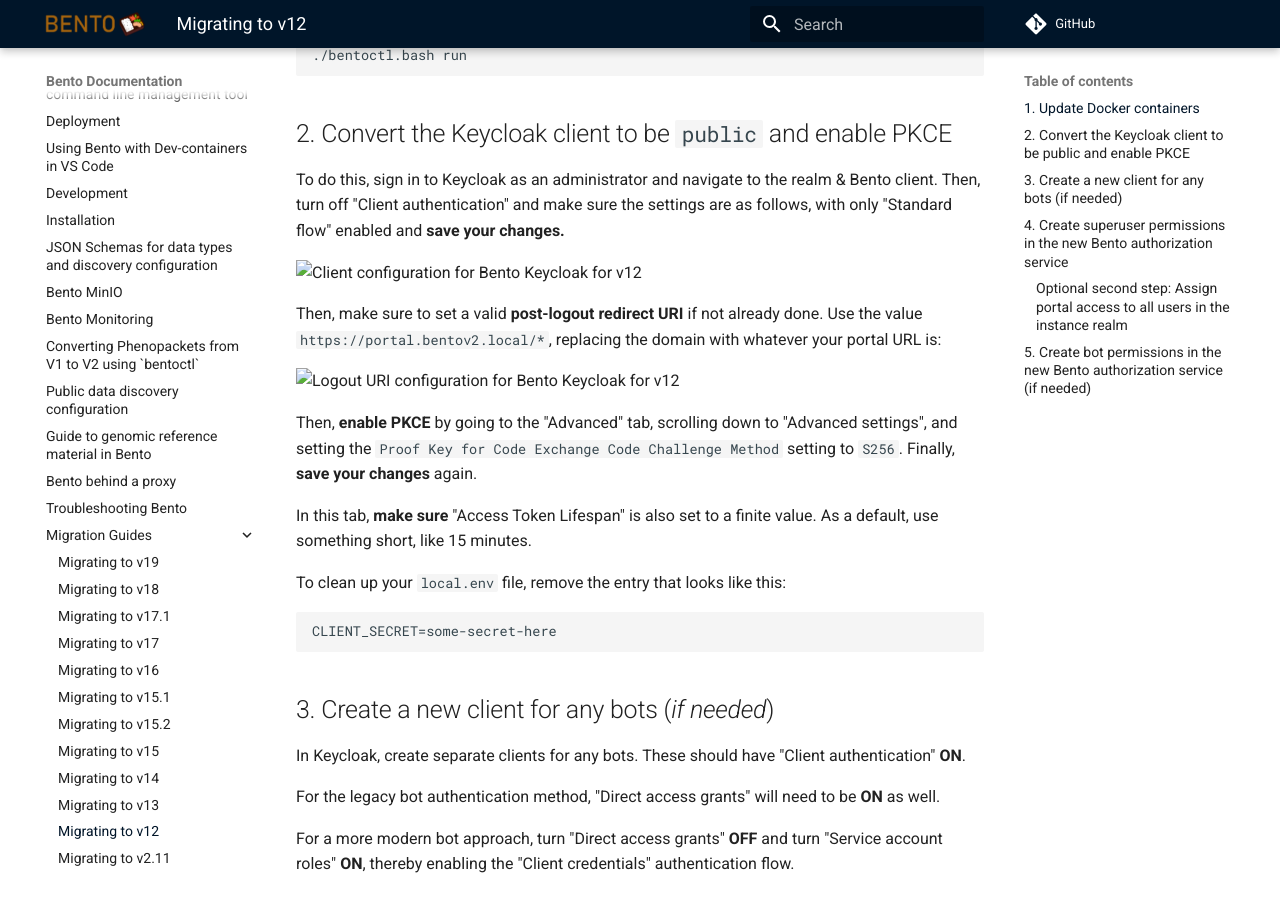
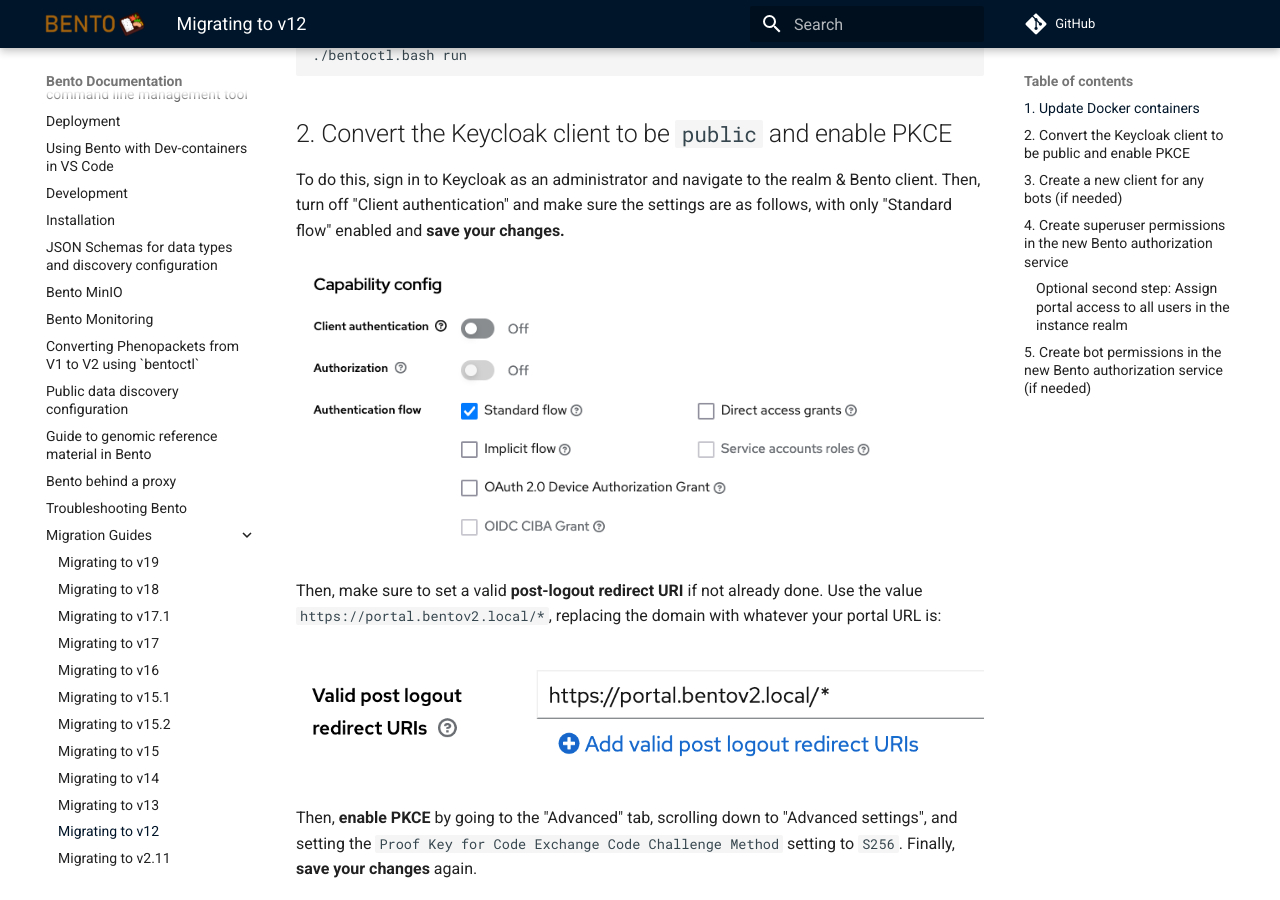
Before and after one commit to bento-platform/bento-docs, an MkDocs documentation site: the page built from docs/migration/migrating_to_12.md, in a window 1280 px wide and 900 px high, scrolled down 543 px. Built offline with MkDocs 1.6.1 and Material for MkDocs 9.7.7, drawn with Linux system fonts in a browser that asks for light colours; comment, search, counter and statistics services are not loaded.

Commit message:
corrected image references

```diff
--- a/docs/migration/migrating_to_12.md
+++ b/docs/migration/migrating_to_12.md
@@ -26,12 +26,12 @@ To do this, sign in to Keycloak as an administrator and navigate to the realm &
 Then, turn off "Client authentication" and make sure the settings are as follows, with only
 "Standard flow" enabled and **save your changes.**
 
-<img src="../img/client_setup_v12.png" width="500" height="214" alt="Client configuration for Bento Keycloak for v12" />
+![Client configuration for Bento Keycloak for v12](../img/client_setup_v12.png)
 
 Then, make sure to set a valid **post-logout redirect URI** if not already done. Use the value
 `https://portal.bentov2.local/*`, replacing the domain with whatever your portal URL is:
 
-<img src="../img/logout_uri_v12.png" width="350" height="69" alt="Logout URI configuration for Bento Keycloak for v12" />
+![Logout URI configuration for Bento Keycloak for v12](../img/logout_uri_v12.png)
 
 Then, **enable PKCE** by going to the "Advanced" tab, scrolling down to "Advanced settings", and setting the
 `Proof Key for Code Exchange Code Challenge Method` setting to `S256`. Finally, **save your changes** again.
```
